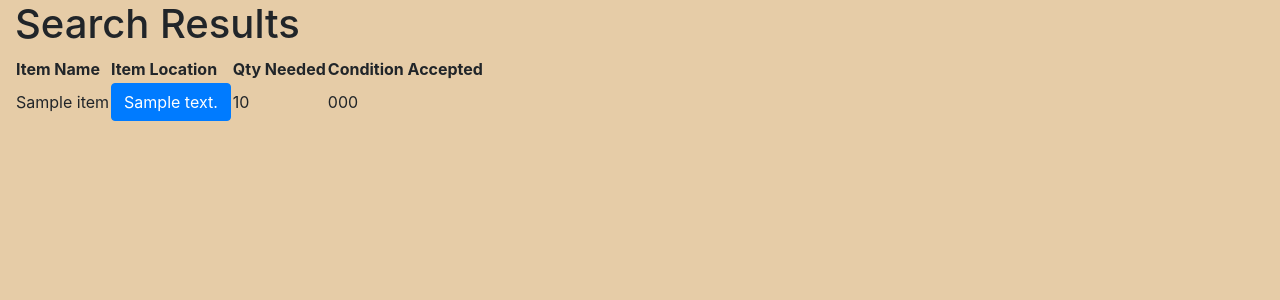
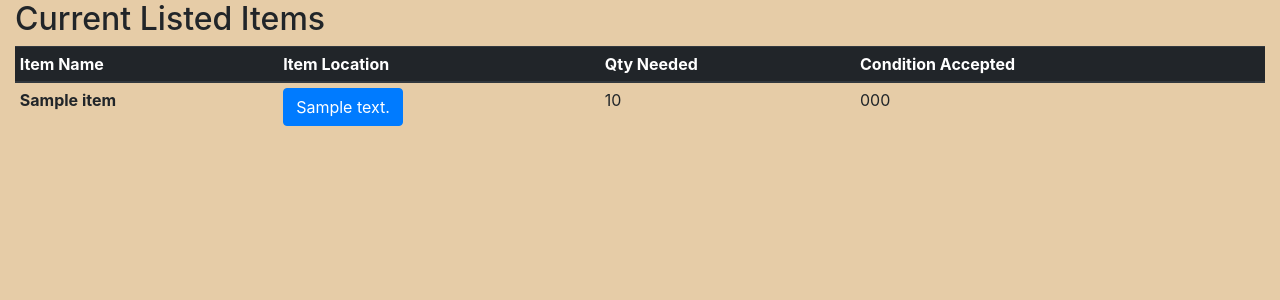
Before and after one commit to carriekuhlman/donation_site_project, a Flask app: page /view-items in a window 1280 px wide. Shown: the part 56-356 px from the top of the page. Run offline with Flask 2, Linux system fonts and the light colour scheme; the visitor is signed in with stand-in values (Sample User, id 1); tables that the repository leaves empty hold one stand-in row (values such as "Sample post"); some libraries are stand-ins or nearby versions.

Commit message:
Adjusted table styling on org_item_list.html.

```diff
--- a/templates/org_item_list.html
+++ b/templates/org_item_list.html
@@ -1,19 +1,23 @@
 {% extends 'base.html' %}
-{% block title %}Search Results{% endblock %}
+{% block title %}Current Listed Items{% endblock %}
 
 {% block body %}
-  <h1>Search Results</h1>
+  <h2>Current Listed Items</h1>
 
-  <table>
+  <div class="table-responsive">
+    <table class="table table-hover table-sm">
+      <thead class="thead-dark">
         <tr>
           <th>Item Name</th>
           <th>Item Location</th>
           <th>Qty Needed</th>
           <th>Condition Accepted</th>
         </tr>
+      </thead>
+      <tbody>
         {% for item in items %}
           <tr>
-        <td>{{ item.item_name }}</td>
+            <th scope="row">{{ item.item_name }}</th>
             <td>
                         <!-- Button trigger modal -->
               <button type="button" class="btn btn-primary" data-toggle="modal" data-target="#org-location{{ item }}">
@@ -54,5 +58,8 @@
             <td>{{ item.condition_accepted }}</td>
           </tr>
         {% endfor %}
+      </tbody>
     </table>
+  </div>
+
 {% endblock %}
```
Lines whose indentation alone changed are shown as unchanged.
